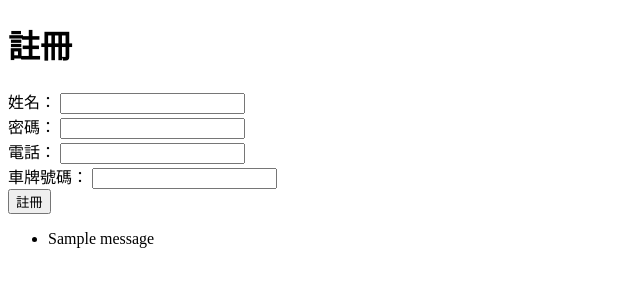
After one commit to cyleafish/Food-Pangolin, a Flask app: page /register_deliver in a window 1280 px wide. The commit adds this page. Shown: the top 300 px of the page, without its empty margins (0-640 px from the left). Run offline with Flask 3, Linux system fonts and the light colour scheme; one stand-in notice (Sample message) is shown.

Commit message:
deliver 新增註冊功能

```diff
--- a/deliver/app.py
+++ b/deliver/app.py
@@ -1,7 +1,8 @@
-from flask import Flask, render_template, request, redirect, url_for, session
-from dbUtils import (verify_user, fetch_pending_orders, fetch_deliver_info,
+from flask import Flask, render_template, request, redirect, url_for, session,flash
+from dbUtils import (get_db_connection,verify_user, fetch_pending_orders, fetch_deliver_info,
 get_order_info,get_order_details,get_delivery_address,update_order_status,
-fetch_deliver_id,get_current_orders,get_deliver_history,accepted_order,add_customer_rating)
+fetch_deliver_id,get_current_orders,get_deliver_history,accepted_order,add_customer_rating,
+register_deliver_account)
 
 
 app = Flask(__name__)
@@ -40,6 +41,33 @@ def deliver_home():
         current_orders=current_orders,
         deliver_history=deliver_history
     )
+
+@app.route('/register_deliver', methods=['GET', 'POST'])
+def register_deliver():
+    if request.method == 'POST':
+        # 從表單取得資料
+        username = request.form['username']
+        password = request.form['password']
+        phone = request.form['phone']
+        car_num = request.form['car_num']
+
+        # 檢查帳號是否已存在
+        conn = get_db_connection()
+        cursor = conn.cursor()
+        cursor.execute('SELECT * FROM user_account WHERE username = %s', (username,))
+        existing_user = cursor.fetchone()
+
+
+        if existing_user:
+            flash('已經有此帳號了')
+            return redirect(url_for('register_deliver'))
+        else:  # 帳號不存在，執行註冊
+            register_deliver_account(username, password, phone, car_num)
+            flash('註冊成功，請登入')
+            return redirect(url_for('login'))
+
+    # 如果是 GET 請求，直接顯示註冊表單
+    return render_template('register_deliver.html')
 
 
 @app.route('/deliver/info', methods=['GET'])
--- /dev/null
+++ b/deliver/templates/register_deliver.html
@@ -0,0 +1,40 @@
+<!DOCTYPE html>
+<html lang="en">
+<head>
+    <meta charset="UTF-8">
+    <meta name="viewport" content="width=device-width, initial-scale=1.0">
+    <title>註冊</title>
+</head>
+<body>
+    <h1>註冊</h1>
+    {% if message %}
+        <p style="color: green;">{{ message }}</p>
+    {% elif error %}
+        <p style="color: red;">{{ error }}</p>
+    {% endif %}
+    <form method="POST" action="{{ url_for('register_deliver') }}">
+        <label for="username">姓名：</label>
+        <input type="text" id="username" name="username" required><br>
+
+        <label for="password">密碼：</label>
+        <input type="password" id="password" name="password" required><br>
+
+        <label for="phone">電話：</label>
+        <input type="text" id="phone" name="phone" required><br>
+
+        <label for="car_num">車牌號碼：</label>
+        <input type="text" id="car_num" name="car_num" required><br>
+
+        <button type="submit">註冊</button>
+        {% with messages = get_flashed_messages() %}
+        {% if messages %}
+            <ul class="flash-messages">
+            {% for message in messages %}
+                <li>{{ message }}</li>
+            {% endfor %}
+            </ul>
+        {% endif %}
+        {% endwith %}
+    </form>
+</body>
+</html>
```
Also changed, not shown: deliver/dbUtils.py (+29 -2 lines), deliver/templates/login.html (+10 -0 lines).
